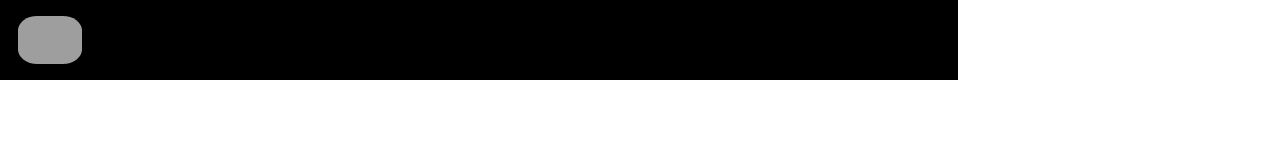
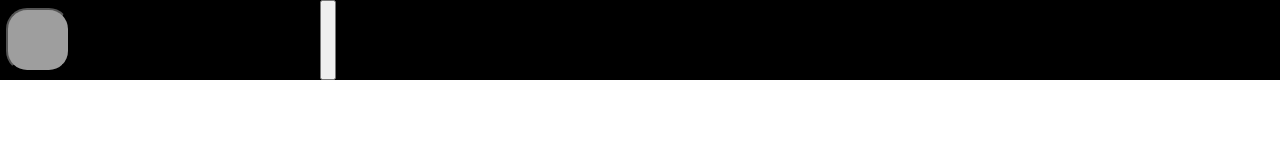
Before and after one commit to egorbriliov/egorbriliov.github.io, a plain HTML site: page index.html in a window 1280 px wide. Drawn offline with Linux system fonts and the light colour scheme; grey boxes are pictures that could not be loaded.

Commit message:
new changes

```diff
--- a/index.html
+++ b/index.html
@@ -15,50 +15,55 @@
             });
         </script>
         <style>
-            .rectangle {
-                /* Шторка будет фиксированна на протяжении всеъ проектов */
+            /* Настройки шторки */
+            .curtain {
+                /* Шторка будет фиксированна на протяжении всего сайта */
                 position: fixed;
-                /* Контейнер будет прикреплён к положению окна */
+                /* Прикрепление к верхнему углу */
                 top: 0;
                 left: 0;
                 /* Размер будет меняться в зависимости от окна */
-                width: 100vh;
-                height: 10vh;
+                width: 100%;
+                height: 10%;
                 /* Цвет самого  */
                 background-color: black;
+
+                /* Расположение кнопок по горизонтали */
                 display: flex;
-                justify-content: flex-start;
-                padding: auto;
-                padding-right: 10%;
-                padding-left: 30px;
-                align-items: center;
+                /* Расстояние между кнопками */
+                gap: 10%;
             }
-            .round-button {
-                width: 40px;
-                height: 40px;
-                border-radius: 50%;
-                background-color: #ccc;
-                border: none;
-                cursor: pointer;
-                display: flex;
-                justify-content: center;
-                align-items: center;
-                padding: 0;
+            .main-button {
+                /* Установка положения относительно родительского */
+                position: relative;
+                top: 50%; /*По середине*/
+                left: 3%; /*С начала всей старницы*/
+                width: 8vh;
+                height: 8vh;
+                transform: translate(-50%, -50%); /* Смещаем дочерний элемент на -50% от его собственных размеров */
+                /* Округление кнопки */
+                border-radius: 33%;
+                /* Устновка картинки для кнопки */
+                background-image: url(https://avatars.githubusercontent.com/u/88632284?v=4);
+                background-size: cover;
+
             }
 
-            .round-button img {
-                max-width: 8vh;
-                max-height: 8vh;
-                border-radius: 30%;
-            }
         </style>
     </head>
 <body>
     <p>Hello there!</p>
-    <div class="rectangle">
-        <button class="round-button" id="main">
-            <img src="https://avatars.githubusercontent.com/u/88632284?v=4" alt="Изображение на кнопке">
+    <!-- Отвечает за шторку -->
+    <div class="curtain">
+        <!-- Отвечает за кнопку возврата в шторке -->
+        <button class="main-button" id="main"></button>
+        <!-- Отвечает за навигацию по странице -->
+        <div class="naviagation">
+        </div>
+        <!-- Отвечает за кнопку, котрая меняет цвета на сайте -->
+        <button class="theme-change">
         </button>
+        </div>
     </div>
 </body>
 </html>
```
